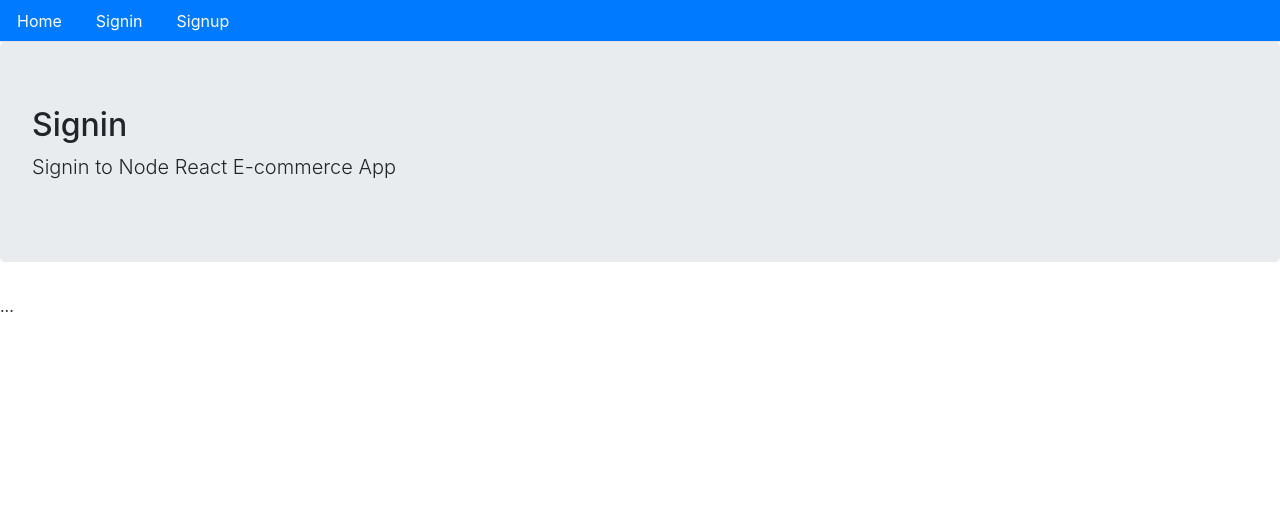
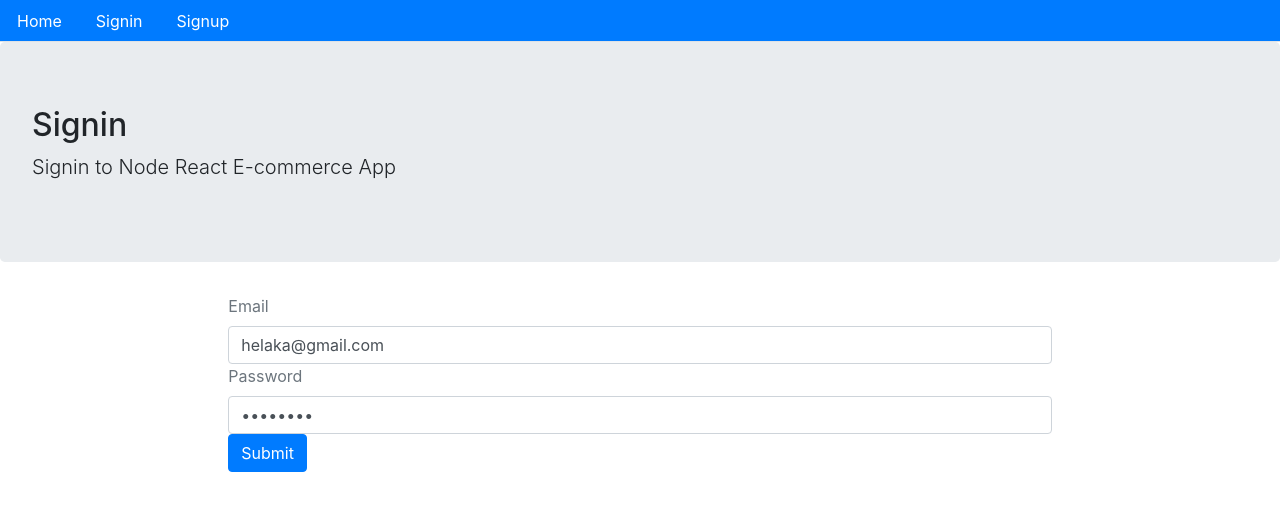
Before and after one commit to CharithPremalal/MERN-Ecommerce-App, a React (Create React App) app in the folder frontend/: page /signin in a window 1280 px wide. Shown: the top 510 px of the page. Built offline with nearby package versions, Linux system fonts and the light colour scheme; no server answers.

Commit message:
signin signout auth

```diff
--- /dev/null
+++ b/frontend/src/auth/index.js
@@ -0,0 +1,67 @@
+import { API } from '../config'
+
+export const signup = user => {
+  return fetch(`${API}/signup`, {
+    method: 'POST',
+    headers: {
+      Accept: 'application/json',
+      'Content-Type': 'application/json'
+    },
+    body: JSON.stringify(user)
+  })
+    .then(response => {
+      return response.json()
+    })
+    .catch(err => {
+      console.log(err)
+    })
+}
+
+export const signin = user => {
+  return fetch(`${API}/signin`, {
+    method: 'POST',
+    headers: {
+      Accept: 'application/json',
+      'Content-Type': 'application/json'
+    },
+    body: JSON.stringify(user)
+  })
+    .then(response => {
+      return response.json()
+    })
+    .catch(err => {
+      console.log(err)
+    })
+}
+
+export const authenticate = (data, next) => {
+  if (typeof window !== 'undefined') {
+    localStorage.setItem('jwt', JSON.stringify(data))
+    next()
+  }
+}
+
+export const signout = next => {
+  if (typeof window !== 'undefined') {
+    localStorage.removeItem('jwt')
+    next()
+    return fetch(`${API}/signout`, {
+      method: 'GET'
+    })
+      .then(response => {
+        console.log('signout', response)
+      })
+      .catch(err => console.log(err))
+  }
+}
+
+export const isAuthenticated = () => {
+  if (typeof window == 'undefined') {
+    return false
+  }
+  if (localStorage.getItem('jwt')) {
+    return JSON.parse(localStorage.getItem('jwt'))
+  } else {
+    return false
+  }
+}
--- a/frontend/src/core/Menu.js
+++ b/frontend/src/core/Menu.js
@@ -1,42 +1,52 @@
-import React from 'react';
-import { Link, withRouter } from 'react-router-dom';
+import React, {Fragment} from 'react'
+import { Link, withRouter } from 'react-router-dom'
+import { signout, isAuthenticated } from '../auth'
 
 const isActive = (history, path) => {
   if (history.location.pathname === path) {
-    return { color: '#ff9900' };
+    return { color: '#ff9900' }
   } else {
-    return { color: '#ffffff' };
+    return { color: '#ffffff' }
   }
-};
+}
 
 const Menu = ({history}) => (
   <div>
     <ul className='nav nav-tabs bg-primary'>
       <li className='nav-item'>
-        <Link className='nav-link' style={isActive(history, '/')} to='/'>
-          Home
+        <Link className='nav-link' style={isActive(history, '/')} to='/'> Home
         </Link>
       </li>
-      <li className='nav-item'>
-        <Link
-          className='nav-link'
-          style={isActive(history, '/Signin')}
-          to='/Signin'
-        >
-          Signin
-        </Link>
-      </li>
-      <li className='nav-item'>
-        <Link
-          className='nav-link'
-          style={isActive(history, '/Signup')}
-          to='/Signup'
-        >
-          Signup
-        </Link>
-      </li>
+      {!isAuthenticated() && (
+       <Fragment>
+         <li className='nav-item'>
+           <Link className='nav-link' style={isActive(history, '/Signin')} to='/Signin'> Signin
+           </Link>
+         </li>
+         <li className='nav-item'>
+           <Link className='nav-link' style={isActive(history, '/Signup')} to='/Signup'> Signup
+           </Link>
+         </li>
+       </Fragment>
+       )}
+
+       {isAuthenticated() && (
+                <li className="nav-item">
+                    <span
+                        className="nav-link"
+                        style={{ cursor: "pointer", color: "#ffffff" }}
+                        onClick={() =>
+                            signout(() => {
+                                history.push("/");
+                            })
+                        }
+                    >
+                        Signout
+                    </span>
+                </li>
+            )}
     </ul>
   </div>
-);
+)
 
-export default withRouter(Menu);
+export default withRouter(Menu)
--- a/frontend/src/user/Signin.js
+++ b/frontend/src/user/Signin.js
@@ -1,10 +1,87 @@
-import React from 'react';
+import React, {useState} from 'react';
+import {Redirect} from 'react-router-dom';
 import Layout from '../core/Layout';
+import {signin, authenticate} from '../auth';
 
-const Signin = () => (
-  <Layout titel='Signin' description='Signin to Node React E-commerce App'>
-    ...
-  </Layout>
-);
+const Signin = () => {
+  const [values, setValues] = useState({
+    email: 'helaka@gmail.com',
+    password: 'Pass@123',
+    error: '',
+    loading: false,
+    redirectToReferrer: false,
+  });
+
+  const {email, password, loading, error, redirectToReferrer} = values
+
+  const handleChange = name => event => {
+    setValues({...values, error: false, [name]: event.target.value})
+  };
+
+
+  const clickSubmit = (event) => {
+    event.preventDefault()
+    setValues({...values, error: false, loading: true})
+    signin({email, password}).then(data => {
+      if(data.error){
+        setValues({...values, error: data.error, loading: false})
+      }else{
+        authenticate(
+          data,
+          () => {
+            setValues({
+              ...values,
+              redirectToReferrer: true
+            })
+          })
+      }
+    })
+  }
+
+
+  const SignUpForm = () => (
+    <form>
+      <div className="from-group">
+        <label className="text-muted">Email</label>
+        <input onChange={handleChange('email')} type="email" className="form-control" value={email}/>
+      </div>
+      <div className="from-group">
+        <label className="text-muted">Password</label>
+        <input onChange={handleChange('password')} type="password" className="form-control" value={password}/>
+      </div>
+      <button onClick={clickSubmit} className="btn btn-primary">
+        Submit
+      </button>
+    </form>
+  )
+
+  const showError = () => (
+    <div className="alert alert-danger" style={{display: error ? '' : 'none'}}>
+      {error}
+    </div>
+  )
+
+  const showLoading = () => (
+   loading && (<div className="alert alert-info">
+     <h2>Loading...</h2>
+   </div>)
+  )
+
+  const redirectUser = () => {
+    if(redirectToReferrer) {
+      return <Redirect to="/" />;
+    }
+  }
+
+
+  return (
+    <Layout titel='Signin' description='Signin to Node React E-commerce App' className="container col-md-8 offset-md-2">
+      {showLoading()}
+      {showError()}
+      {SignUpForm()}
+      {redirectUser()}
+    </Layout>
+  );
+};
 
 export default Signin;
--- a/frontend/src/user/Signup.js
+++ b/frontend/src/user/Signup.js
@@ -1,6 +1,7 @@
 import React, {useState} from 'react';
+import {Link} from 'react-router-dom';
 import Layout from '../core/Layout';
-import { API } from '../config';
+import {signup} from '../auth';
 
 const Signup = () => {
   const [values, setValues] = useState({
@@ -11,34 +12,32 @@
     success: false
   });
 
-  const {name, email, password} = values
+  const {name, email, password, success, error} = values
 
   const handleChange = name => event => {
     setValues({...values, error: false, [name]: event.target.value})
   };
 
-  const signup = (user) => {
-    // console.log(name, email, password);
-
-    fetch(`${API}/signup`,{
-      method: "POST",
-      headers: {
-        Accept: 'application/json',
-        "Content-Type" : "application/json"
-      },
-      body: JSON.stringify(user)
-    })
-    .then(response => {
-      return response.json()
-    })
-    .catch(err => {
-      console.log(err)
-    })
-  };
 
   const clickSubmit = (event) => {
     event.preventDefault()
+    setValues({...values, error: false})
     signup({name, email, password})
+    .then(data => {
+      if(data.error){
+        setValues({...values, error: data.error, success: false})
+      }else{
+        setValues({
+          ...values,
+          name: '',
+          email: '',
+          password: '',
+          error: '',
+          success: true
+        })
+      }
+
+    })
   }
 
 
@@ -46,15 +45,15 @@
     <form>
       <div className="from-group">
         <label className="text-muted">Name</label>
-        <input onChange={handleChange('name')} type="text" className="form-control"/>
+        <input onChange={handleChange('name')} type="text" className="form-control" value={name}/>
       </div>
       <div className="from-group">
         <label className="text-muted">Email</label>
-        <input onChange={handleChange('email')} type="email" className="form-control"/>
+        <input onChange={handleChange('email')} type="email" className="form-control" value={email}/>
       </div>
       <div className="from-group">
         <label className="text-muted">Password</label>
-        <input onChange={handleChange('password')} type="password" className="form-control"/>
+        <input onChange={handleChange('password')} type="password" className="form-control" value={password}/>
       </div>
       <button onClick={clickSubmit} className="btn btn-primary">
         Submit
@@ -62,10 +61,25 @@
     </form>
   )
 
+  const showError = () => (
+    <div className="alert alert-danger" style={{display: error ? '' : 'none'}}>
+      {error}
+    </div>
+  )
+
+  const showSuccess = () => (
+    <div className="alert alert-info" style={{display: success ? '' : 'none'}}>
+      New account is create. Please <Link to="/signin"> SignIn </Link>
+    </div>
+  )
+
+
   return (
     <Layout titel='Signup' description='Signup to Node React E-commerce App' className="container col-md-8 offset-md-2">
+      {showSuccess()}
+      {showError()}
       {SignUpForm()}
-      {JSON.stringify(values)}
+
     </Layout>
   );
 };
```
